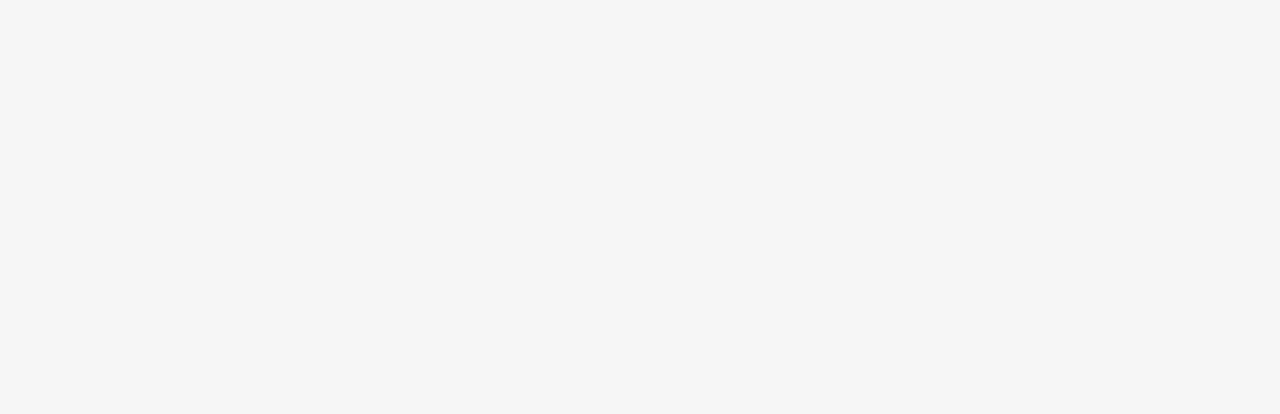
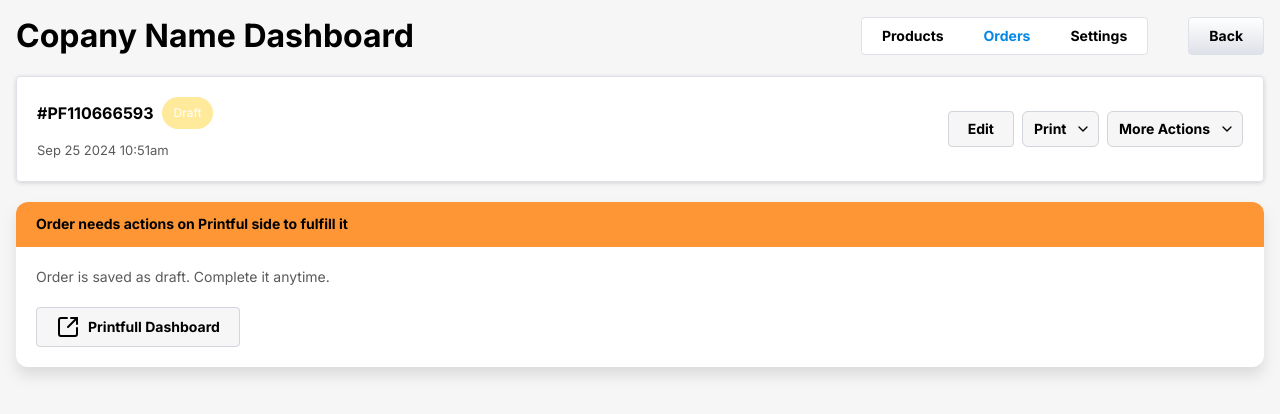
Before and after one commit to asif03/cwa-pod, a React (Vite) app: page /dashboard/1/orders/PF110666593 in a window 1280 px wide. Before the commit this address had no page. Shown: the top 414 px of the page. Built offline with nearby package versions, Linux system fonts and the light colour scheme.

Commit message:
UPdate code

```diff
--- a/package.json
+++ b/package.json
@@ -5,7 +5,7 @@
   "type": "module",
   "scripts": {
     "dev": "vite --force",
-    "build": "tsc -b && vite build",
+    "build": "tsc --noEmit && vite build",
     "lint": "eslint .",
     "preview": "vite preview"
   },
--- a/src/components/AddProduct.tsx
+++ b/src/components/AddProduct.tsx
@@ -1,6 +1,6 @@
 import { useState } from "react";
 import flag from "../assets/icons/flag.svg";
-import { color, colors, printedAreas, sizes } from "../constants";
+import { colors, printedAreas, sizes } from "../constants";
 import MultiSelectButtons from "./MultiSelectButtons";
 import ProductShowCase from "./ProductShowCase";
 
--- a/src/components/Navbar.tsx
+++ b/src/components/Navbar.tsx
@@ -3,7 +3,7 @@ import { navMenu } from "../constants";
 import { Menu, X } from "lucide-react";
 import { useState } from "react";
 
-const Navbar = ({ companyId }: { companyId: number }) => {
+const Navbar = ({ companyId }: { companyId: string }) => {
   // State to manage the navbar's visibility
   const [toggleMenu, setToggleMenu] = useState(false);
 
--- a/src/layouts/DashboardLayout.tsx
+++ b/src/layouts/DashboardLayout.tsx
@@ -1,4 +1,4 @@
-import { Outlet, useMatch, useParams } from "react-router";
+import { Outlet, useParams } from "react-router";
 import Navbar from "../components/Navbar";
 
 const DashboardLayout = () => {
--- a/src/main.tsx
+++ b/src/main.tsx
@@ -10,6 +10,7 @@ import Orders from "./pages/Orders.tsx";
 import Settings from "./pages/Settings.tsx";
 import NewProducts from "./pages/NewProducts.tsx";
 import AddProduct from "./components/AddProduct.tsx";
+import OrderDetails from "./pages/OrderDetails.tsx";
 
 createRoot(document.getElementById("root")!).render(
   <StrictMode>
@@ -25,6 +26,7 @@ createRoot(document.getElementById("root")!).render(
               <Route path=":cid/products/new" element={<NewProducts />} />
               <Route path=":cid/products/add" element={<AddProduct />} />
               <Route path=":cid/orders" element={<Orders />} />
+              <Route path=":cid/orders/:oid" element={<OrderDetails />} />
               <Route path=":cid/settings" element={<Settings />} />
             </Route>
           </Route>
--- /dev/null
+++ b/src/pages/OrderDetails.tsx
@@ -0,0 +1,70 @@
+import { ChevronDownIcon, SquareArrowOutUpRight } from "lucide-react";
+
+const OrderDetails = () => {
+  return (
+    <div className="flex flex-col gap-5">
+      <div className="flex w-full flex-1 flex-col border bg-white p-5 drop-shadow-sm">
+        <div className="flex flex-col items-center justify-between gap-5 lg:flex-row">
+          <div className="flex flex-col gap-3">
+            <div className="flex flex-row items-center justify-center gap-2">
+              <h4>#PF110666593</h4>
+              <div className="badge rounded-full font-normal text-white">
+                Draft
+              </div>
+            </div>
+            <p className="text-[13px] text-black/65">Sep 25 2024 10:51am</p>
+          </div>
+          <div className="flex flex-row items-start justify-center gap-2">
+            <button className="btn bg-secondary text-sm font-bold text-black outline-1 -outline-offset-1 outline-gray-300">
+              Edit
+            </button>
+            <div className="grid grid-cols-1">
+              <select
+                id="country"
+                name="country"
+                autoComplete="country-name"
+                className="bg-secondary col-start-1 row-start-1 w-full appearance-none rounded-md py-1.5 pr-8 pl-3 text-sm font-bold text-black outline-1 -outline-offset-1 outline-gray-300 focus:outline-2 focus:-outline-offset-2 focus:outline-indigo-600 sm:text-sm/6"
+              >
+                <option>Print</option>
+              </select>
+              <ChevronDownIcon
+                aria-hidden="true"
+                className="pointer-events-none col-start-1 row-start-1 mr-2 size-5 self-center justify-self-end text-black sm:size-4"
+              />
+            </div>
+            <div className="grid grid-cols-1">
+              <select
+                id="country"
+                name="country"
+                autoComplete="country-name"
+                className="bg-secondary col-start-1 row-start-1 w-full appearance-none rounded-md py-1.5 pr-8 pl-3 text-sm font-bold text-black outline-1 -outline-offset-1 outline-gray-300 focus:outline-2 focus:-outline-offset-2 focus:outline-indigo-600 sm:text-sm/6"
+              >
+                <option>More Actions</option>
+              </select>
+              <ChevronDownIcon
+                aria-hidden="true"
+                className="pointer-events-none col-start-1 row-start-1 mr-2 size-5 self-center justify-self-end text-black sm:size-4"
+              />
+            </div>
+          </div>
+        </div>
+      </div>
+      <div className="flex w-full flex-1 flex-col rounded-xl bg-white drop-shadow-xl">
+        <div className="h-[45px] place-content-center rounded-t-xl bg-[#FF9635] px-5 text-sm font-bold">
+          Order needs actions on Printful side to fulfill it
+        </div>
+        <div className="flex flex-col justify-start gap-5 p-5">
+          <p className="text-sm text-black/65">
+            Order is saved as draft. Complete it anytime.
+          </p>
+          <button className="btn bg-secondary flex w-fit items-center justify-center gap-2 px-5 text-sm font-bold text-black outline-1 -outline-offset-1 outline-gray-300">
+            <SquareArrowOutUpRight />
+            Printfull Dashboard
+          </button>
+        </div>
+      </div>
+    </div>
+  );
+};
+
+export default OrderDetails;
--- a/src/pages/Orders.tsx
+++ b/src/pages/Orders.tsx
@@ -1,3 +1,4 @@
+import { Link } from "react-router";
 import Pagination from "../components/Pagination";
 
 const Orders = () => {
@@ -56,7 +57,11 @@ const Orders = () => {
               </thead>
               <tbody>
                 <tr>
-                  <td className="font-bold">#PF110666593</td>
+                  <td className="font-bold">
+                    <Link to={`/dashboard/1/orders/PF110666593`}>
+                      #PF110666593
+                    </Link>
+                  </td>
                   <td>
                     <span className="badge rounded-full font-normal text-white">
                       Waiting
@@ -67,7 +72,11 @@ const Orders = () => {
                   <td className="font-bold">$1000.00</td>
                 </tr>
                 <tr>
-                  <td className="font-bold">#PF110666593</td>
+                  <td className="font-bold">
+                    <Link to={`/dashboard/1/orders/PF110666593`}>
+                      #PF110666593
+                    </Link>
+                  </td>
                   <td>
                     <span className="badge rounded-full font-normal text-white">
                       Waiting
--- a/src/pages/Settings.tsx
+++ b/src/pages/Settings.tsx
@@ -1,5 +1,3 @@
-import React from "react";
-
 const Settings = () => {
   return <div>Settings</div>;
 };
--- a/src/types.d.ts
+++ b/src/types.d.ts
@@ -11,3 +11,9 @@ interface ICompany {
   logo: string;
   isConnected: boolean;
 }
+
+interface INavMenu {
+  id: number;
+  title: string;
+  url: (cid: number) => string;
+}
```
